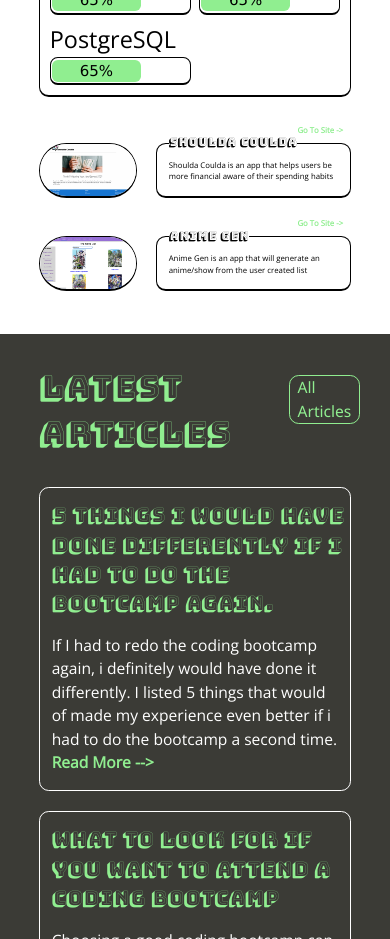
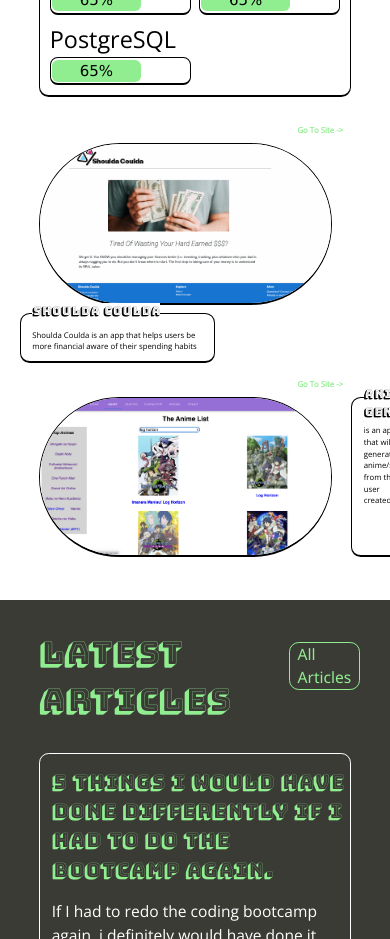
Before and after one commit to StudentCZ/my-website, a React (Create React App) app: page / in a window 390 px wide. Shown: the part 1500-2439 px from the top of the page. Built offline with nearby package versions, Linux system fonts and the light colour scheme.

Commit message:
changing project image size for mobile

```diff
--- a/src/components/ProjectImageBar.module.css
+++ b/src/components/ProjectImageBar.module.css
@@ -75,7 +75,14 @@
 }
 
 @media only screen and (max-width: 500px) {
+  .containerOne {
+    display: block;
+  }
+  .projectImage {
+    width: 75vw;
+  }
   .header {
-    top: -5vw;
+    top: -5.5vw;
+    font-size: 3vw;
   }
 }
```
